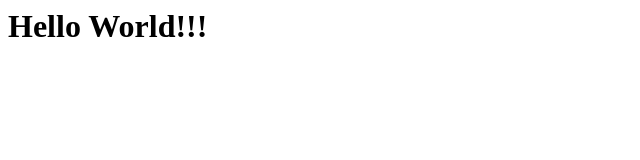
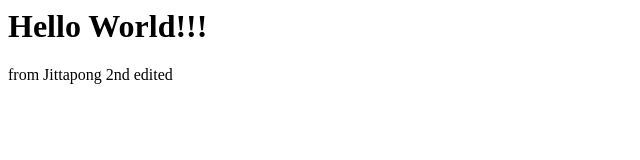
Before and after one commit to Jittapongj/engce301-lab5, a plain HTML site: page index.html in a window 1280 px wide. Shown: the whole page, without its empty margins (0-640 px from the left). Drawn offline with Linux system fonts and the light colour scheme.

```diff
--- a/index.html
+++ b/index.html
@@ -1 +1,4 @@
 <h1>Hello World!!!</h1>
+from Jittapong
+
+2nd edited
```
Also changed, not shown: 1 other file.
